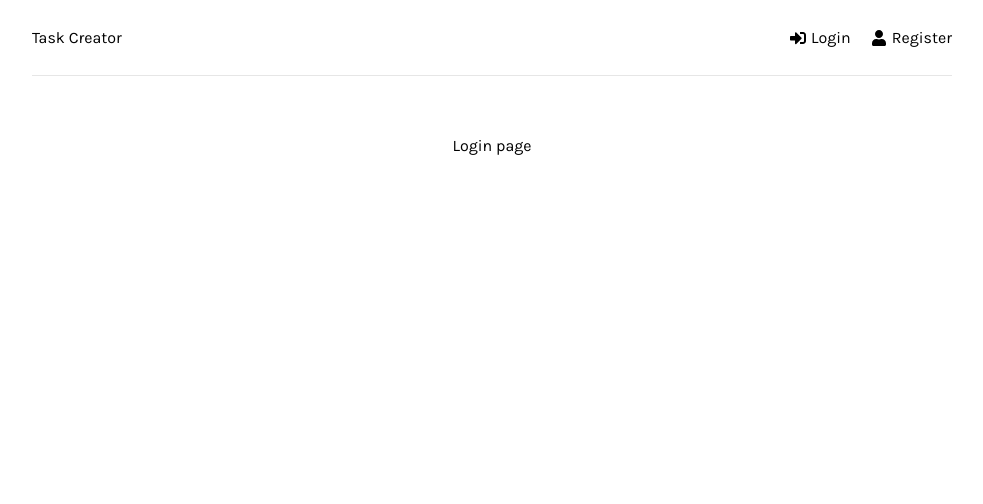
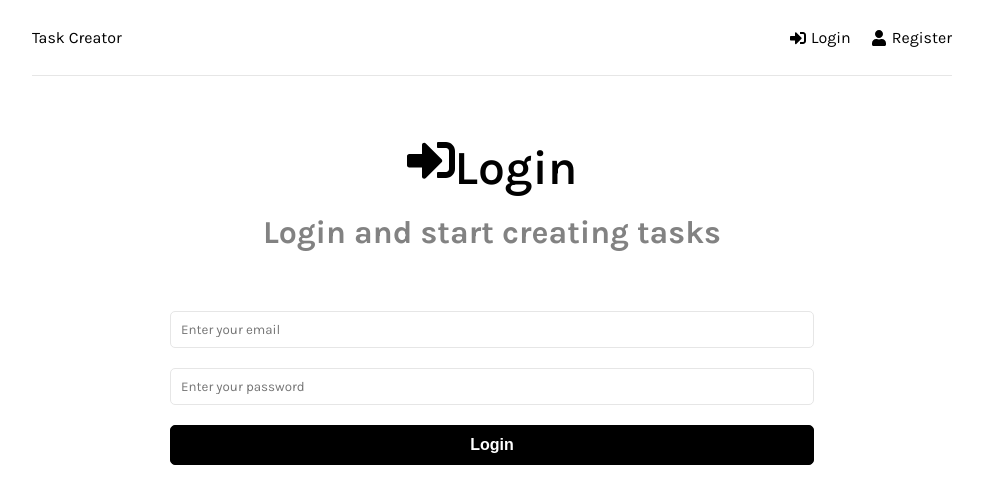
Before and after one commit to PdskDev/full-stack-mern-node-express-react-mongo-app, a React (Create React App) app in the folder frontend/: page /login in a window 1280 px wide. Shown: the top 504 px of the page, without its empty margins (148-1131 px from the left). Built offline with nearby package versions, Linux system fonts and the light colour scheme.

Commit message:
Login page

```diff
--- a/frontend/src/components/Login.js
+++ b/frontend/src/components/Login.js
@@ -1,7 +1,66 @@
-import React from 'react';
+import React, { useState } from 'react';
+
+import { FaSignInAlt } from 'react-icons/fa';
 
 const Login = () => {
-  return <div>Login page</div>;
+  const [formData, setFormData] = useState({
+    email: '',
+    password: '',
+  });
+  const { email, password } = formData;
+
+  const onChangeHandler = (e) => {
+    setFormData((prevState) => ({
+      ...prevState,
+      [e.target.name]: e.target.value,
+    }));
+  };
+  const onSubmitHandler = (e) => {
+    e.preventDefault();
+  };
+  return (
+    <>
+      <section className='heading'>
+        <h1>
+          <FaSignInAlt />
+          Login
+        </h1>
+        <p>Login and start creating tasks</p>
+      </section>
+      <section className='form'>
+        <form onSubmit={onSubmitHandler}>
+          <div className='form-group'>
+            <input
+              type='text'
+              className='form-control'
+              id='email'
+              name='email'
+              value={email}
+              placeholder='Enter your email'
+              onChange={onChangeHandler}
+            />
+          </div>
+          <div className='form-group'>
+            <input
+              type='password'
+              className='form-control'
+              id='password'
+              name='password'
+              value={password}
+              placeholder='Enter your password'
+              onChange={onChangeHandler}
+            />
+          </div>
+
+          <div className='form-group'>
+            <button type='submit' className='btn btn-block' id='submitButton'>
+              Login
+            </button>
+          </div>
+        </form>
+      </section>
+    </>
+  );
 };
 
 export default Login;
```
